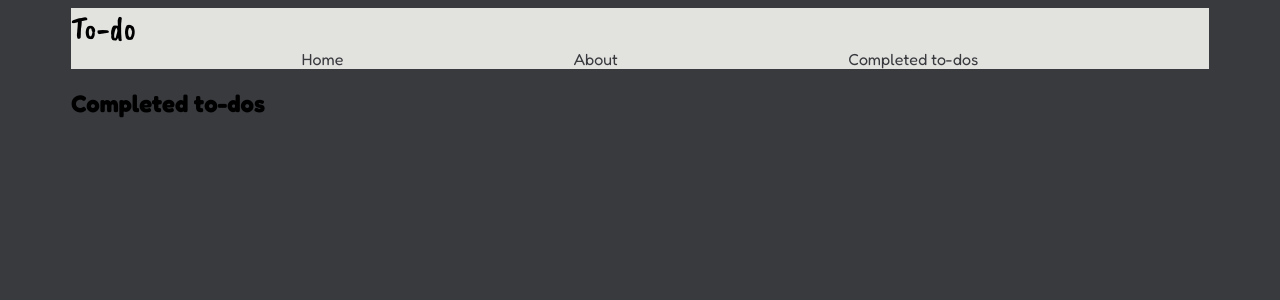
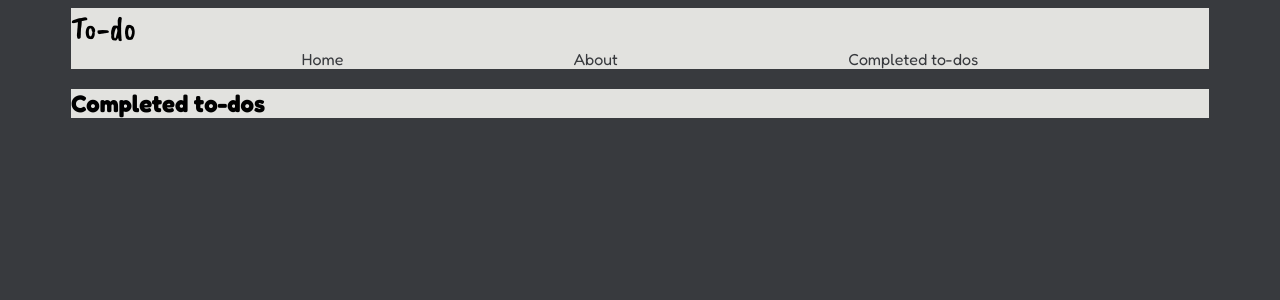
Before and after one commit to maria-jon/todo, a Vue app: page /completed in a window 1280 px wide. Shown: the top 300 px of the page. Built offline with nearby package versions, Linux system fonts and the light colour scheme.

Commit message:
docs: translate comments to english

```diff
--- a/src/assets/style.scss
+++ b/src/assets/style.scss
@@ -42,3 +42,7 @@ a:hover {
 #app {
   width: 90%;
 }
+
+main {
+  background-color: #e2e2df;
+}
--- a/src/views/AboutView.vue
+++ b/src/views/AboutView.vue
@@ -1,5 +1,5 @@
 <template>
-  <div class="about">
+  <main class="about">
     <h2>About</h2>
-  </div>
+  </main>
 </template>
--- a/src/views/CompletedTodosView.vue
+++ b/src/views/CompletedTodosView.vue
@@ -1,5 +1,5 @@
 <template>
-  <div class="completed">
+  <main class="completed">
     <h2>Completed to-dos</h2>
-  </div>
+  </main>
 </template>
--- a/src/views/HomeView.vue
+++ b/src/views/HomeView.vue
@@ -41,7 +41,5 @@ function clearMessage() {
 </template>
 
 <style scoped lang="scss">
-main {
-  background-color: #e2e2df;
-}
+
 </style>
```
Also changed, not shown: src/stores/todos.ts (+11 -19 lines).
